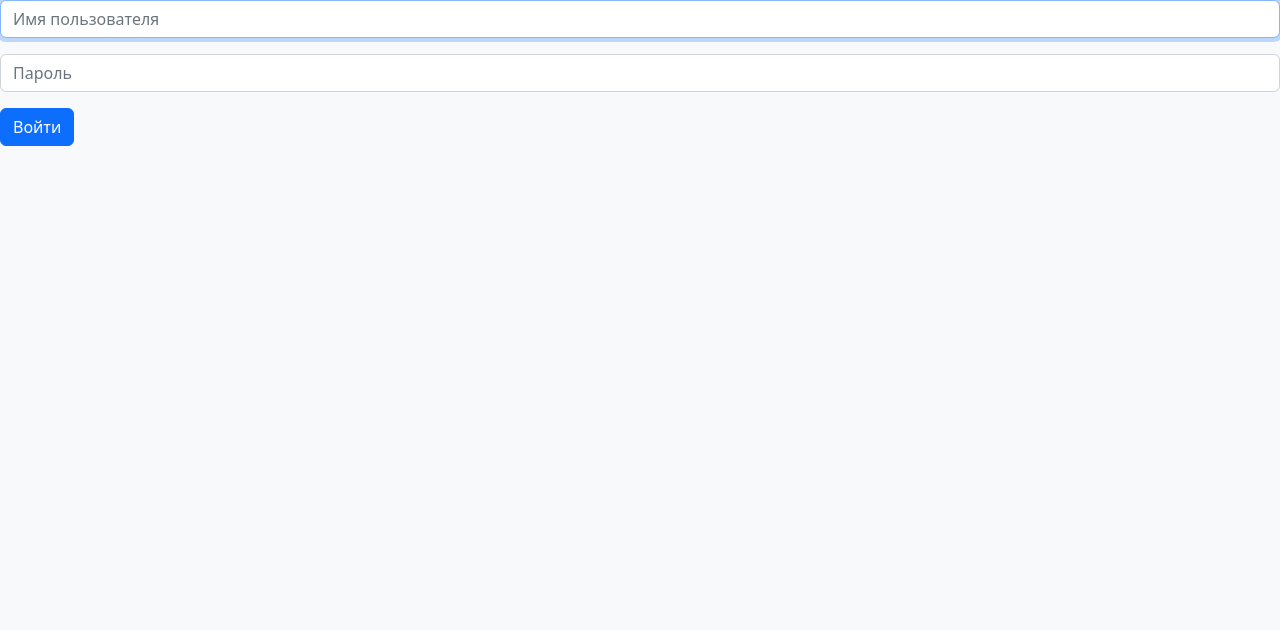
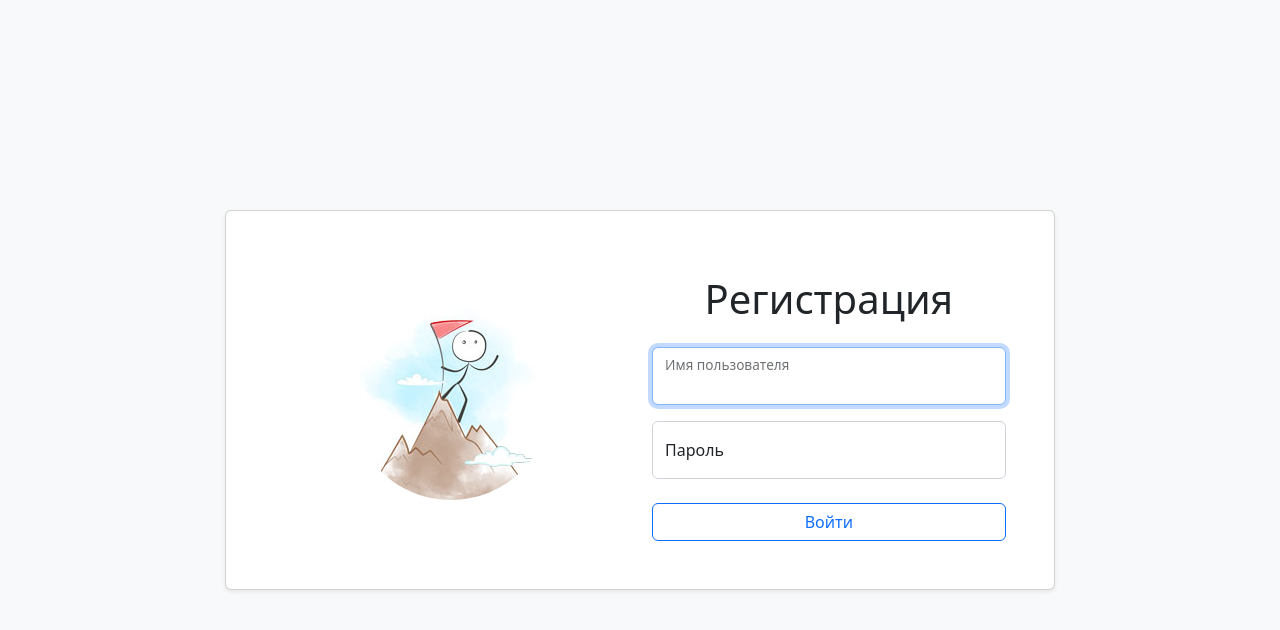
Before and after one commit to denikeev/frontend-project-12, a React (Create React App) app in the folder frontend/: page /login in a window 1280 px wide. Shown: the top 630 px of the page. Built offline with nearby package versions, Linux system fonts and the light colour scheme; no server answers.

Commit message:
fix LoginPage

```diff
--- a/frontend/src/components/LoginPage.jsx
+++ b/frontend/src/components/LoginPage.jsx
@@ -5,7 +5,15 @@ import { useFormik } from 'formik';
 import * as yup from 'yup';
 import { useDispatch } from 'react-redux';
 
-import { Form, Button } from 'react-bootstrap';
+import {
+  Form,
+  Button,
+  Container,
+  Row,
+  Col,
+  Card,
+  FloatingLabel,
+} from 'react-bootstrap';
 import { useTranslation } from 'react-i18next';
 import { logIn } from '../slices/authSlice.js';
 import routes from '../routes.js';
@@ -25,7 +33,7 @@ const LoginPage = () => {
     initialValues: { username: '', password: '' },
     validationSchema: yup.object({
       username: yup.string().required('Required'),
-      password: yup.string().required('Required').min(5, t('passwordMinText')),
+      password: yup.string().required('Required'),
     }),
     onSubmit: async (values) => {
       setAuthFailed(false);
@@ -49,46 +57,54 @@ const LoginPage = () => {
   });
 
   return (
-    <Form onSubmit={formik.handleSubmit}>
-      <fieldset disabled={formik.isSubmitting}>
-        <Form.Group className="mb-3">
+    <div className="d-flex flex-column h-100">
+      <Container fluid className="h-100">
+        <Row className="h-100 justify-content-center align-items-center">
+          <Col xs={12} md={8} xxl={6}>
+            <Card className="shadow-sm">
+              <Card.Body className="row p-5">
+                <Col xs={12} md={6} className="d-flex align-items-center justify-content-center">
+                  <img src="/images/tota-on-top.jpg" className="rounded-circle" alt="Регистрация" />
+                </Col>
+                <Form onSubmit={formik.handleSubmit} className="col-12 col-md-6 mt-3 mt-mb-0">
+                  <h1 className="text-center mb-4">Регистрация</h1>
+                  <FloatingLabel controlId="username" label="Имя пользователя" className="mb-3">
                     <Form.Control
                       onChange={formik.handleChange}
+                      onBlur={formik.handleBlur}
                       value={formik.values.username}
-            id="username"
                       name="username"
-            placeholder={t('namePlaceholder')}
+                      placeholder="Имя пользователя"
                       autoComplete="username"
+                      required
                       isInvalid={authFailed}
-            required
                       ref={inputRef}
                     />
-          {formik.touched.username && formik.errors.username ? (
-            <div>{formik.errors.username}</div>
-          ) : null}
-        </Form.Group>
-        <Form.Group className="mb-3">
+                  </FloatingLabel>
+                  <FloatingLabel controlId="password" label="Пароль" className="mb-4">
                     <Form.Control
                       onChange={formik.handleChange}
+                      onBlur={formik.handleBlur}
                       value={formik.values.password}
-            id="password"
                       name="password"
                       type="password"
-            placeholder={t('passwordPlaceholder')}
+                      placeholder="Пароль"
                       autoComplete="current-password"
+                      required
                       isInvalid={authFailed}
-            required
                     />
-          {formik.touched.password && formik.errors.password ? (
-            <div>{formik.errors.password}</div>
-          ) : null}
-          <Form.Control.Feedback type="invalid">{t('authFailed')}</Form.Control.Feedback>
-        </Form.Group>
-        <Button variant="primary" type="submit">
+                    <Form.Control.Feedback type="invalid" tooltip>Неверные имя пользователя или пароль</Form.Control.Feedback>
+                  </FloatingLabel>
+                  <Button variant="outline-primary" className="w-100" type="submit">
                     {t('loginBtn')}
                   </Button>
-      </fieldset>
                 </Form>
+              </Card.Body>
+            </Card>
+          </Col>
+        </Row>
+      </Container>
+    </div>
   );
 };
 
--- a/frontend/src/locales/ru.js
+++ b/frontend/src/locales/ru.js
@@ -6,7 +6,6 @@ export default {
           namePlaceholder: 'Имя пользователя',
           passwordPlaceholder: 'Пароль',
           loginBtn: 'Войти',
-          passwordMinText: 'Must be 5 characters or greater',
           authFailed: 'the username or password is incorrect',
         },
       },
```
Also changed, not shown: frontend/public/images/tota-on-top.jpg (added). Lines whose indentation alone changed are shown as unchanged.
